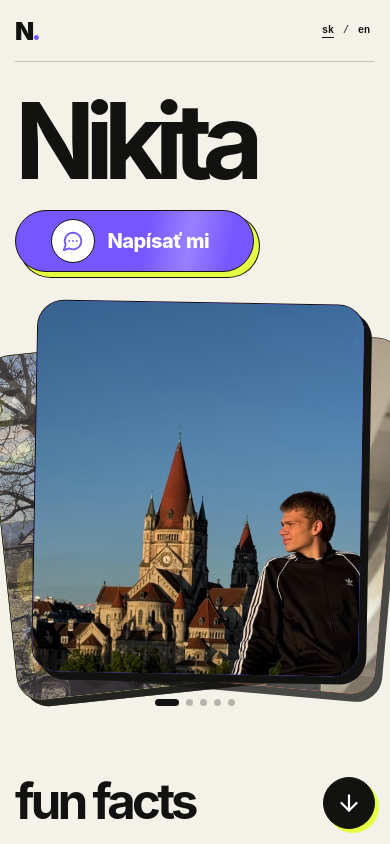
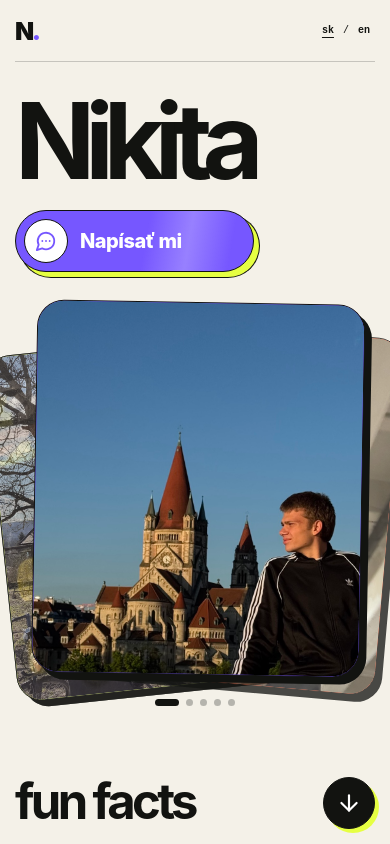
Before and after one commit to geeksaider/geeksaider.github.io, a Vue app: page / in a window 390 px wide. Shown: the top 844 px of the page. Built offline with nearby package versions, Linux system fonts and the light colour scheme.

Commit message:
Left align mobile contact button content

```diff
--- a/src/style.css
+++ b/src/style.css
@@ -216,7 +216,7 @@ a { text-decoration: none; }
   .profile h1 { font-size: clamp(82px, 27vw, 125px); }
   .profile-actions { align-items: stretch; flex-direction: column; gap: 18px; }
   .button { width: 100%; }
-  .contact-button { width: 100%; min-width: 0; justify-content: center; }
+  .contact-button { width: 100%; min-width: 0; justify-content: flex-start; }
   .scroll-cue { right: 15px; bottom: max(15px, env(safe-area-inset-bottom, 0px)); }
   .photo-carousel { width: calc(100% - 32px); max-width: 355px; justify-self: center; }
   .photo-card { border-radius: 27px; box-shadow: 7px 7px var(--ink); }
```
